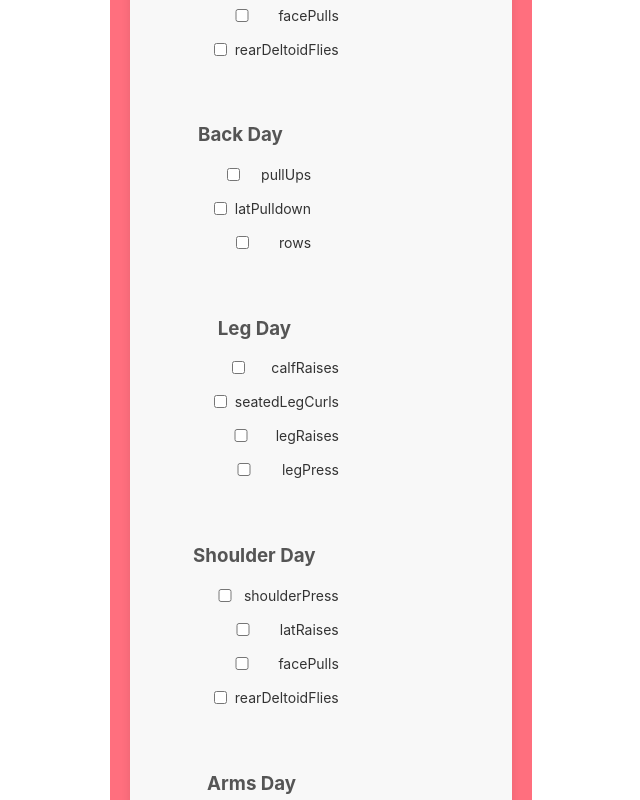
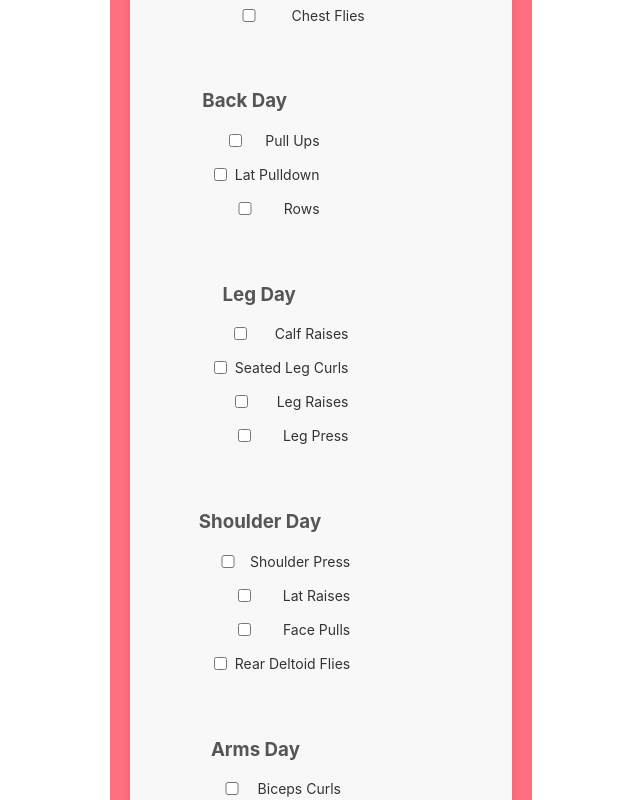
Before and after one commit to Zoh007/Hackalytics, a React (Create React App) app: page / in a window 1280 px wide. Shown: the part 820-1620 px from the top of the page, without its empty margins (319-959 px from the left). Built offline with nearby package versions, Linux system fonts and the light colour scheme.

Commit message:
Fixed checkboxes

```diff
--- a/src/ArmsDay.js
+++ b/src/ArmsDay.js
@@ -3,10 +3,10 @@ import React, { useState } from 'react';
 
 const ArmsDay = () => {
   const [exercises, setExercises] = useState({
-    bicepsCurls: false,
-    tricepPulldown: false,
-    hammerCurls: false,
-    spiderCurls: false,
+    BicepsCurls: false,
+    TricepPulldown: false,
+    HammerCurls: false,
+    SpiderCurls: false,
     // Add more arm exercises as needed
   });
 
@@ -30,7 +30,9 @@ const ArmsDay = () => {
                 checked={isChecked}
                 onChange={() => handleCheckboxChange(exerciseName)}
               />
-              <span className="exercise-name">{exerciseName}</span>
+              <span className="exercise-name" style={{ whiteSpace: 'nowrap' }}>
+                {exerciseName.replace(/([a-z])([A-Z])/g, '$1 $2')}
+              </span>
             </label>
           </li>
         ))}
--- a/src/BackDay.js
+++ b/src/BackDay.js
@@ -3,9 +3,9 @@ import React, { useState } from 'react';
 
 const BackDay = () => {
   const [exercises, setExercises] = useState({
-    pullUps: false,
-    latPulldown: false,
-    rows: false,
+    PullUps: false,
+    LatPulldown: false,
+    Rows: false,
     // Add more back exercises as needed
   });
 
@@ -29,7 +29,9 @@ const BackDay = () => {
                 checked={isChecked}
                 onChange={() => handleCheckboxChange(exerciseName)}
               />
-              <span className="exercise-name">{exerciseName}</span>
+              <span className="exercise-name" style={{ whiteSpace: 'nowrap' }}>
+                {exerciseName.replace(/([a-z])([A-Z])/g, '$1 $2')}
+              </span>
             </label>
           </li>
         ))}
--- a/src/ChestDay.js
+++ b/src/ChestDay.js
@@ -1,11 +1,12 @@
+// ChestDay.js
 import React, { useState } from 'react';
 
 const ChestDay = () => {
   const [exercises, setExercises] = useState({
-    shoulderPress: false,
-    latRaises: false,
-    facePulls: false,
-    rearDeltoidFlies: false,
+    BenchPress: false,
+    InclineBenchPress: false,
+    ChestFlies: false,
+
     // Add more chest exercises as needed
   });
 
@@ -29,7 +30,9 @@ const ChestDay = () => {
                 checked={isChecked}
                 onChange={() => handleCheckboxChange(exerciseName)}
               />
-              <span className="exercise-name">{exerciseName}</span>
+              <span className="exercise-name" style={{ whiteSpace: 'nowrap' }}>
+                {exerciseName.replace(/([a-z])([A-Z])/g, '$1 $2')}
+              </span>
             </label>
           </li>
         ))}
--- a/src/LegDay.js
+++ b/src/LegDay.js
@@ -3,10 +3,10 @@ import React, { useState } from 'react';
 
 const LegDay = () => {
   const [exercises, setExercises] = useState({
-    calfRaises: false,
-    seatedLegCurls: false,
-    legRaises: false,
-    legPress: false,
+    CalfRaises: false,
+    SeatedLegCurls: false,
+    LegRaises: false,
+    LegPress: false,
     // Add more leg exercises as needed
   });
 
@@ -30,7 +30,7 @@ const LegDay = () => {
                 checked={isChecked}
                 onChange={() => handleCheckboxChange(exerciseName)}
               />
-              <span className="exercise-name">{exerciseName}</span>
+              <span className="exercise-name">{exerciseName.replace(/([a-z])([A-Z])/g, '$1 $2')}</span>
             </label>
           </li>
         ))}
--- a/src/ShoulderDay.js
+++ b/src/ShoulderDay.js
@@ -3,10 +3,10 @@ import React, { useState } from 'react';
 
 const ChestDay = () => {
   const [exercises, setExercises] = useState({
-    shoulderPress: false,
-    latRaises: false,
-    facePulls: false,
-    rearDeltoidFlies: false,
+    ShoulderPress: false,
+    LatRaises: false,
+    FacePulls: false,
+    RearDeltoidFlies: false,
     // Add more chest exercises as needed
   });
 
@@ -30,7 +30,9 @@ const ChestDay = () => {
                 checked={isChecked}
                 onChange={() => handleCheckboxChange(exerciseName)}
               />
-              <span className="exercise-name">{exerciseName}</span>
+              <span className="exercise-name" style={{ whiteSpace: 'nowrap' }}>
+                {exerciseName.replace(/([a-z])([A-Z])/g, '$1 $2')}
+              </span>
             </label>
           </li>
         ))}
--- a/src/weightEntry.css
+++ b/src/weightEntry.css
@@ -101,3 +101,6 @@
   .workout-day li {
     margin-bottom: 5px;
   }
+  .exercise-name {
+    white-space: nowrap; /* Prevent line break */
+  }
```
